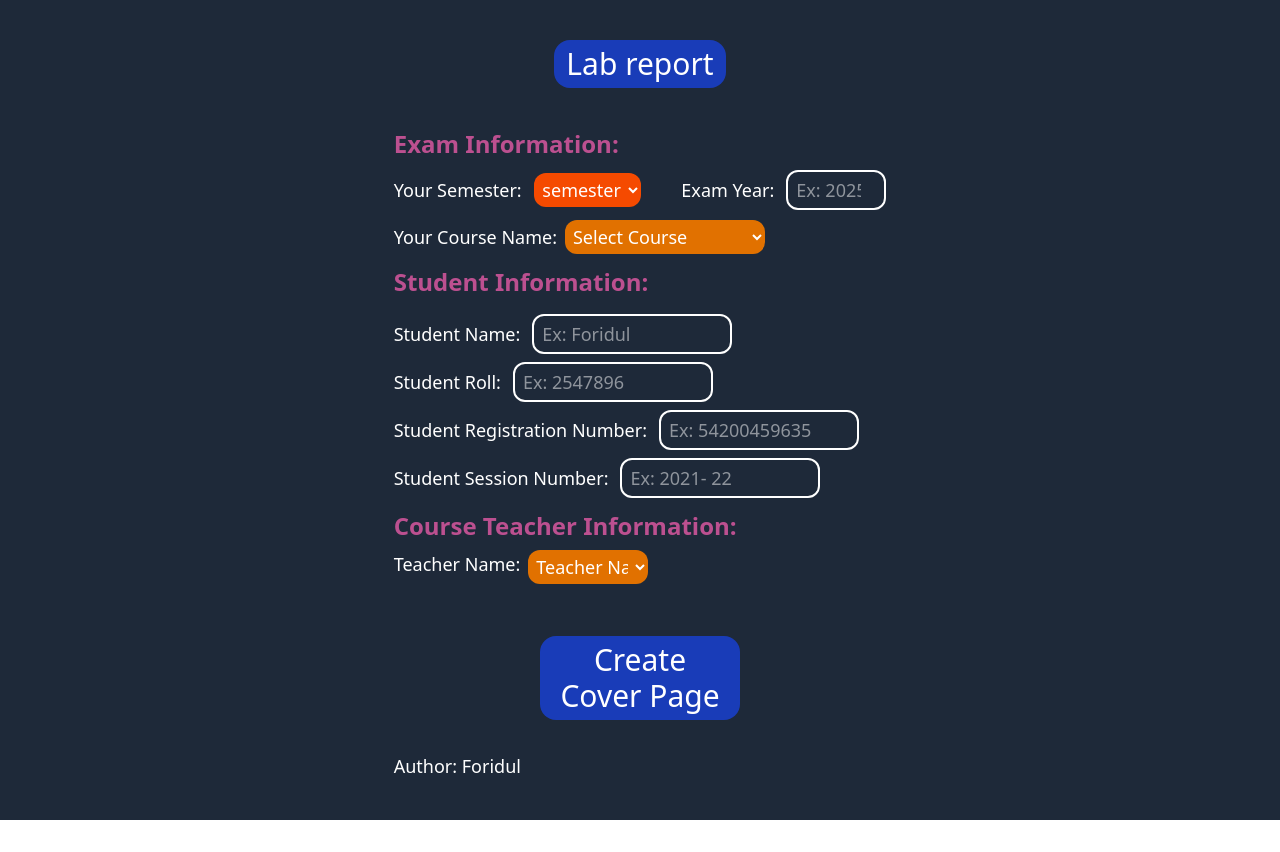
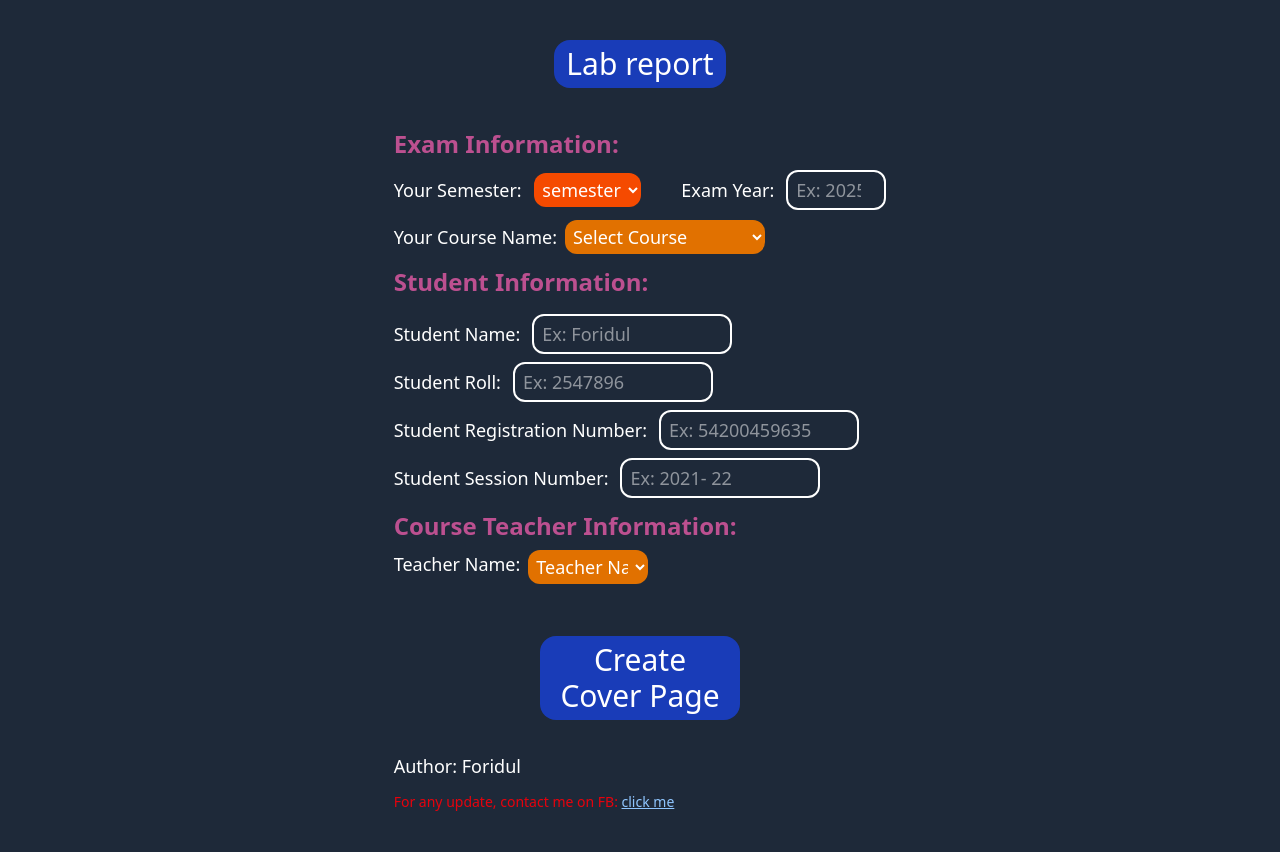
Before and after one commit to Foridul35962/SBPGC-Cover-Page, a React (Vite) app: page / in a window 1280 px wide. Before the commit the page ends 820 px from the top, so only its background shows below. Built offline with nearby package versions, Linux system fonts and the light colour scheme.

Commit message:
add contact

```diff
--- a/src/component/informations.jsx
+++ b/src/component/informations.jsx
@@ -117,6 +117,7 @@ const information = ({ setAllData }) => {
                         <button type="submit" className="text-3xl bg-blue-800 px-3 py-1.5 mb-5 w-50 rounded-2xl cursor-pointer hover:scale-105 active:bg-blue-900">Create Cover Page</button>
                     </div>
                     <p>Author: Foridul</p>
+                    <p className="text-sm text-red-600">For any update, contact me on FB: <a href="https://www.facebook.com/foridul35962" className="text-blue-300 underline" target="_main">click me</a></p>
                 </div>
             </form>
         </div>
```
